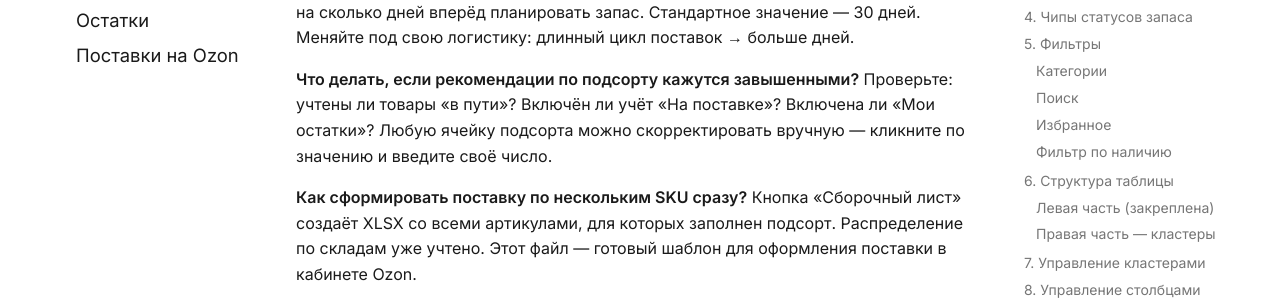
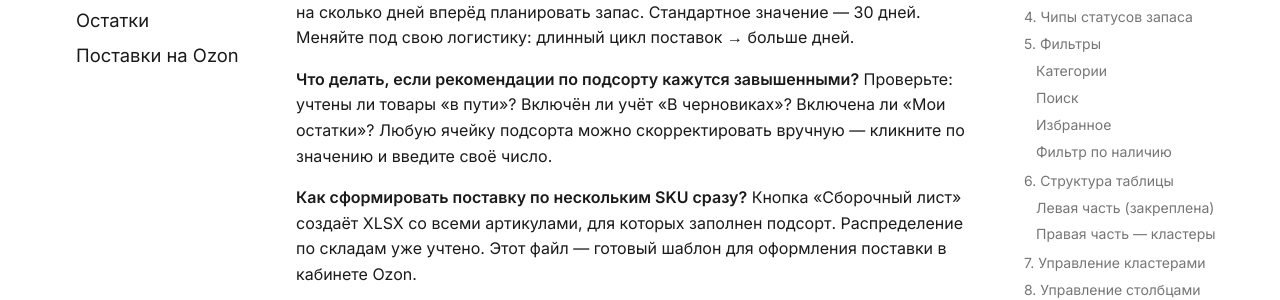
Before and after one commit to GitHubJackPerson/stpulse-docs, an MkDocs documentation site: the page built from docs/supplies/supply-planning.md, in a window 1280 px wide and 900 px high, scrolled down 8650 px. Shown: the part 191-491 px from the top of the window. Built offline with MkDocs 1.6.1 and Material for MkDocs 9.7.7, drawn with Linux system fonts in a browser that asks for light colours.

Commit message:
docs(supply-planning): доправка «В черновиках» в разделе ошибок

```diff
--- a/docs/supplies/supply-planning.md
+++ b/docs/supplies/supply-planning.md
@@ -269,7 +269,7 @@
 Это поле, в котором вы сами задаёте, на сколько дней вперёд планировать запас. Стандартное значение — 30 дней. Меняйте под свою логистику: длинный цикл поставок → больше дней.
 
 **Что делать, если рекомендации по подсорту кажутся завышенными?**
-Проверьте: учтены ли товары «в пути»? Включён ли учёт «На поставке»? Включена ли «Мои остатки»? Любую ячейку подсорта можно скорректировать вручную — кликните по значению и введите своё число.
+Проверьте: учтены ли товары «в пути»? Включён ли учёт «В черновиках»? Включена ли «Мои остатки»? Любую ячейку подсорта можно скорректировать вручную — кликните по значению и введите своё число.
 
 **Как сформировать поставку по нескольким SKU сразу?**
 Кнопка «Сборочный лист» создаёт XLSX со всеми артикулами, для которых заполнен подсорт. Распределение по складам уже учтено. Этот файл — готовый шаблон для оформления поставки в кабинете Ozon.
```
